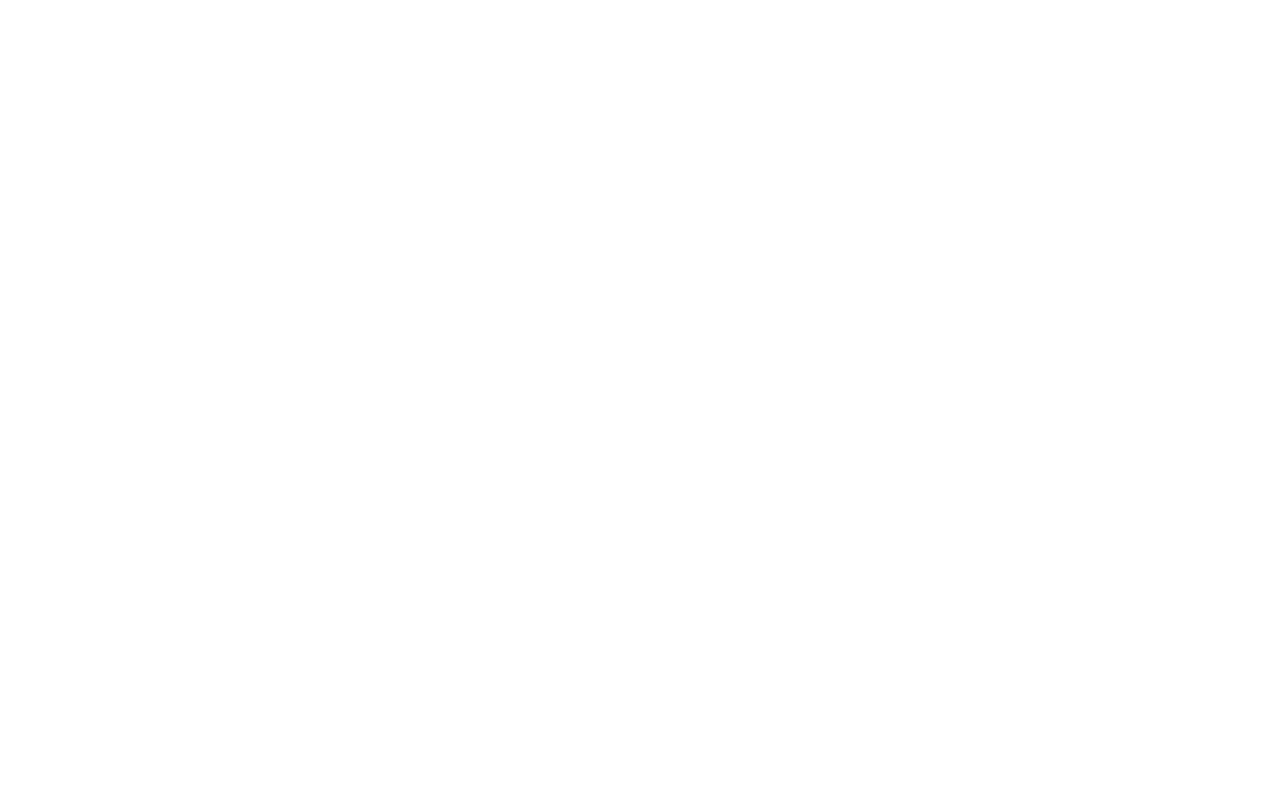
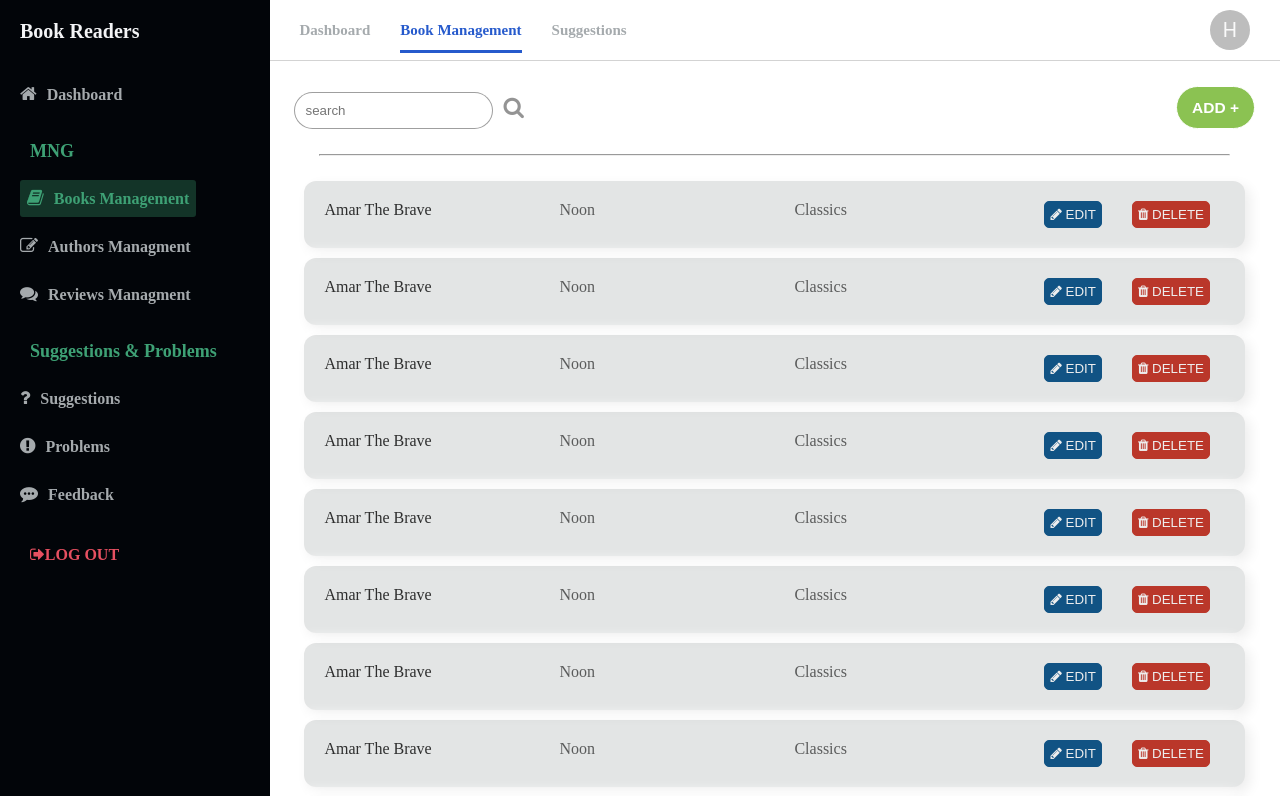
Before and after one commit to muhammadmb/book-library-CMS, a React (Create React App) app: page /books-management in a window 1280 px wide. Shown: the top 796 px of the page. Built offline with nearby package versions, Linux system fonts and the light colour scheme.

Commit message:
Design Books management Page

```diff
--- a/src/App.js
+++ b/src/App.js
@@ -4,6 +4,7 @@
 import Layout from './Components/Layout/Layout';
 import Main from './Components/Main/Main';
 import SignIn from './Components/SignIn/SignIn';
+import BooksManagement from './Components/Pages/BooksManagement/BooksManagement';
 function App() {
 
   return (
@@ -12,6 +13,7 @@
 
         <Switch>
           <Route path="/dashboard" render={() => (<Layout> <Main /> </Layout>)} />
+          <Route path="/books-management" render={() => (<Layout> <BooksManagement /> </Layout>)} />
           <Route path="/sign-in" component={SignIn} />
           <Route path="/book-library-dashboard" component={SignIn} />
         </Switch>
--- /dev/null
+++ b/src/Components/Card/Card.js
@@ -0,0 +1,33 @@
+import React from 'react';
+import './CardStyle.css';
+
+const Card = (props) => {
+    return (
+
+        <div className="card-container">
+            <span><a href={`http://localhost:3001/genre/${props.genreId}/books/${props.bookId}`} target="_blank" rel="noreferrer">{props.bookTitle}</a></span>
+            <span>{props.publisher}</span>
+            <span>{props.genre}</span>
+
+            <div className="btn-container">
+
+                <button
+                    className="card-btn edit"
+                >
+                    <i className="fa fa-pencil" aria-hidden="true"></i> edit
+                </button>
+
+                <button
+                    className="card-btn delete"
+                >
+                    <i className="fa fa-trash" aria-hidden="true"></i> delete
+                </button>
+
+            </div>
+
+        </div>
+
+    )
+}
+
+export default Card;
--- /dev/null
+++ b/src/Components/Card/CardStyle.css
@@ -0,0 +1,83 @@
+.card-container{
+    padding: 20px;
+    margin: 10px;
+    display: flex;
+    justify-content: space-between;
+    background-color: rgba(1, 18, 26, 0.11);
+    border-radius: 12px;
+    box-shadow: 5px 5px 13px #ededed, -5px -5px 13px #fff;
+}
+
+.card-container span{
+    color: rgba(0, 0, 0, 0.603);
+}
+
+.card-container span{
+    width: 20%;
+    text-transform: capitalize;
+}
+
+.card-container span>a{
+    text-decoration: none;
+    color: rgba(0, 0, 0, 0.8);
+}
+
+.card-container span>a:hover{
+    text-decoration: underline;
+}
+
+.card-btn{
+    padding: 5px;
+    min-width: 12%;
+    cursor: pointer;
+    border-radius: 5px;
+    outline: none;
+    text-transform: uppercase;
+    max-height: 30px;
+    margin: 0 15px;
+}
+
+.card-btn.edit{
+    color: #EEE;
+    background-color: #115384;
+    border: 1px solid #115384;
+}
+
+.card-btn.edit:hover{
+    color: #115384;
+    background-color: transparent;
+}
+
+.card-btn.delete{
+    color: #EEE;
+    background-color: #BA372A;
+    border: 1px solid #BA372A;
+}
+
+.card-btn.delete:hover{
+    color: #BA372A;
+    background-color: transparent;
+}
+
+@media only screen and (max-width: 800px){
+    .card-container{
+        flex-direction: column;
+    }
+
+    .card-container span{
+        margin: 2% 1% 3%;
+        width: 90%;
+    }
+
+    .btn-container{
+        display: flex;
+        justify-content: space-between;
+        margin-top: 4%;
+    }
+
+    .card-btn{
+        margin: 2% 5% 2% 0;
+        width: 30%;
+    }
+
+}
--- a/src/Components/NavBar/Navbar.js
+++ b/src/Components/NavBar/Navbar.js
@@ -12,7 +12,7 @@
 
             <div className="navbar-left">
                 <NavLink activeClassName="active-link" to="/dashboard">Dashboard</NavLink>
-                <NavLink activeClassName="active-link" to="books-managment">Book Managment</NavLink>
+                <NavLink activeClassName="active-link" to="books-management">Book Management</NavLink>
                 <NavLink activeClassName="active-link" to="suggestions">Suggestions</NavLink>
             </div>
 
--- a/src/Components/NavBar/NavbarStyle.css
+++ b/src/Components/NavBar/NavbarStyle.css
@@ -57,6 +57,9 @@
         display: inline;
         cursor: pointer;
     }
+    .navbar .navbar-left > a{
+        font-size: 13px;
+    }
 }
 
 @media only screen and (max-width: 480px){
--- /dev/null
+++ b/src/Components/Pages/BooksManagement/BooksManagement.js
@@ -0,0 +1,36 @@
+import React from 'react';
+import Card from '../../Card/Card';
+import './BooksManagementStyle.css';
+
+const BooksManagement = () => {
+    return (
+        <div className="bm-container">
+            <div className="bm-header">
+                <div className="search-area">
+                    <input type="text" placeholder="search" />
+                    <i className="fa fa-search" aria-hidden="true"></i>
+                </div>
+
+                <button className="btn-add">Add +</button>
+            </div>
+
+            <hr />
+
+            <Card bookTitle="Amar the brave" bookId="00000000-2222-0000-abcd-000000000000" genreId="00000000-0000-0000-abcd-000000000000" publisher="Noon" genre="Classics" />
+            <Card bookTitle="Amar the brave" bookId="00000000-2222-0000-abcd-000000000000" genreId="00000000-0000-0000-abcd-000000000000" publisher="Noon" genre="Classics" />
+            <Card bookTitle="Amar the brave" bookId="00000000-2222-0000-abcd-000000000000" genreId="00000000-0000-0000-abcd-000000000000" publisher="Noon" genre="Classics" />
+            <Card bookTitle="Amar the brave" bookId="00000000-2222-0000-abcd-000000000000" genreId="00000000-0000-0000-abcd-000000000000" publisher="Noon" genre="Classics" />
+            <Card bookTitle="Amar the brave" bookId="00000000-2222-0000-abcd-000000000000" genreId="00000000-0000-0000-abcd-000000000000" publisher="Noon" genre="Classics" />
+            <Card bookTitle="Amar the brave" bookId="00000000-2222-0000-abcd-000000000000" genreId="00000000-0000-0000-abcd-000000000000" publisher="Noon" genre="Classics" />
+            <Card bookTitle="Amar the brave" bookId="00000000-2222-0000-abcd-000000000000" genreId="00000000-0000-0000-abcd-000000000000" publisher="Noon" genre="Classics" />
+            <Card bookTitle="Amar the brave" bookId="00000000-2222-0000-abcd-000000000000" genreId="00000000-0000-0000-abcd-000000000000" publisher="Noon" genre="Classics" />
+            <Card bookTitle="Amar the brave" bookId="00000000-2222-0000-abcd-000000000000" genreId="00000000-0000-0000-abcd-000000000000" publisher="Noon" genre="Classics" />
+            <Card bookTitle="Amar the brave" bookId="00000000-2222-0000-abcd-000000000000" genreId="00000000-0000-0000-abcd-000000000000" publisher="Noon" genre="Classics" />
+            <Card bookTitle="Amar the brave" bookId="00000000-2222-0000-abcd-000000000000" genreId="00000000-0000-0000-abcd-000000000000" publisher="Noon" genre="Classics" />
+            <Card bookTitle="A milion to one" bookId="00000000-1111-0000-abcd-000000000000" genreId="00000000-0000-0000-abcd-000000000000" publisher="Noon" genre="Classics" />
+            <Card bookTitle="star nose" bookId="cb38f198-e143-4f4d-94f9-08d8f098cb1e" genreId="00000000-0000-0000-abcd-000000000000" publisher="Noon" genre="Classics" />
+        </div>
+    )
+}
+
+export default BooksManagement;
--- /dev/null
+++ b/src/Components/Pages/BooksManagement/BooksManagementStyle.css
@@ -0,0 +1,53 @@
+.bm-container{
+    grid-area: main;
+    padding: 25px;
+}
+
+.bm-container .bm-header{
+    display: flex;
+    justify-content: space-between;
+}
+
+.bm-container .btn-add{
+    text-transform: uppercase;
+    border: 1px solid;
+    outline: none;
+    padding: 10px 15px;
+    font-size: 15.5px;
+    font-weight: 700;
+    cursor: pointer;
+    border-radius: 50px;
+    color: white;
+    background-color: #8BC252;
+}
+
+.bm-container .btn-add:hover{
+    background-color: transparent;
+    color: #8BC252;
+}
+
+.bm-container input{
+    display: inline-block;
+    padding: 10px;
+    border-radius: 50px;
+    outline: none;
+    border: 1px solid rgba(0, 0, 0, 0.377);
+}
+
+.bm-container .bm-header i{
+    cursor: pointer;
+    font-size: 22px;
+    color: rgba(0, 0, 0, 0.418);
+    padding: 10px;
+}
+
+.bm-container > hr{
+    margin: 25px;
+}
+
+@media only screen and (max-width: 500px){
+
+    .bm-container input{
+        width: 60%;
+    }
+}
--- a/src/Components/SideBar/Sidebar.js
+++ b/src/Components/SideBar/Sidebar.js
@@ -6,10 +6,7 @@
     return (
         <div className={sidebarOpen ? "sidebar-responsive" : ""} id="sidebar">
             <div className="sidebar-title">
-                <div className="sidebar-img">
-                    <img src="" alt="" />
-                    <h1>Book Readers</h1>
-                </div>
+                <h1>Book Readers</h1>
                 <i
                     className="fa fa-times"
                     id="sidebarIcon"
@@ -24,6 +21,7 @@
                         className="link"
                         activeClassName="active-menu-link"
                         to="/dashboard"
+                        onClick={() => closeSidebar()}
                     >
                         <i className="fa fa-home"></i>
                         Dashboard
@@ -37,10 +35,11 @@
                     <NavLink
                         className="link"
                         activeClassName="active-menu-link"
-                        to="books-managment"
+                        to="books-management"
+                        onClick={() => closeSidebar()}
                     >
                         <i className="fa fa-book"></i>
-                        Books Managment
+                        Books Management
                     </NavLink>
                 </div>
 
@@ -50,6 +49,7 @@
                         className="link"
                         activeClassName="active-menu-link"
                         to="authors-managment"
+                        onClick={() => closeSidebar()}
                     >
                         <i className="fa fa-pencil-square-o"></i>
                         Authors Managment
@@ -61,7 +61,9 @@
                     <NavLink
                         className="link"
                         activeClassName="active-menu-link"
-                        to="reviews-managment">
+                        to="reviews-managment"
+                        onClick={() => closeSidebar()}
+                    >
                         <i className="fa fa-comments"></i>
                         Reviews Managment
                     </NavLink>
@@ -75,6 +77,7 @@
                         className="link"
                         activeClassName="active-menu-link"
                         to="/suggestions"
+                        onClick={() => closeSidebar()}
                     >
                         <i className="fa fa-question"></i>
                         Suggestions
@@ -87,6 +90,7 @@
                         className="link"
                         activeClassName="active-menu-link"
                         to="problems"
+                        onClick={() => closeSidebar()}
                     >
                         <i className="fa fa-exclamation-circle"></i>
                         Problems
@@ -99,6 +103,7 @@
                         className="link"
                         activeClassName="active-menu-link"
                         to="/feedback"
+                        onClick={() => closeSidebar()}
                     >
                         <i className="fa fa-commenting"></i>
                         Feedback
@@ -110,6 +115,7 @@
                     <Link
                         className="link"
                         to="/logout "
+                        onClick={() => closeSidebar()}
                     >
                         <i className="fa fa-sign-out"></i>
                         Log Out
--- a/src/Components/SideBar/SidebarStyle.css
+++ b/src/Components/SideBar/SidebarStyle.css
@@ -4,6 +4,8 @@
     overflow-y: auto;
     padding: 20px;
     height: 100vh;
+    width: 18%;
+    position: fixed;
 }
 
 .sidebar-title{
@@ -14,13 +16,14 @@
     margin-bottom: 30px;
 }
 
-.sidebar-title > div > h1{
-    font-size: 18px;
+.sidebar-title > h1{
+    font-size: 20px;
     display: inline;
 }
 
 .sidebar-title > i{
     font-size: 18px;
+    margin: 0 10px;
     display: none;
 }
 
@@ -35,13 +38,13 @@
 .sidebar-link{
     color: #f3f4f6;
     margin-bottom: 5px;
-    padding: 10px;
+    padding: 12px 0px;
 }
 
 .active-menu-link{
     background: rgba(62, 161, 112, 0.3);
     color: #3ea175 !important;
-    padding: 10px;
+    padding: 10px 7px;
     border-radius: 3px;
     margin-bottom: 5px;
     transition: all .5 ease-in-out;
@@ -86,10 +89,10 @@
 
 @media only screen and (max-width: 978px) {
     #sidebar{
-        position: absolute;
-        left: 0;
+        position: fixed;
         margin: 0 0 0 -100%;
         transition: all 1s ease-in-out;
+        width: 90%;
     }
 
     .sidebar-title > i{
```
